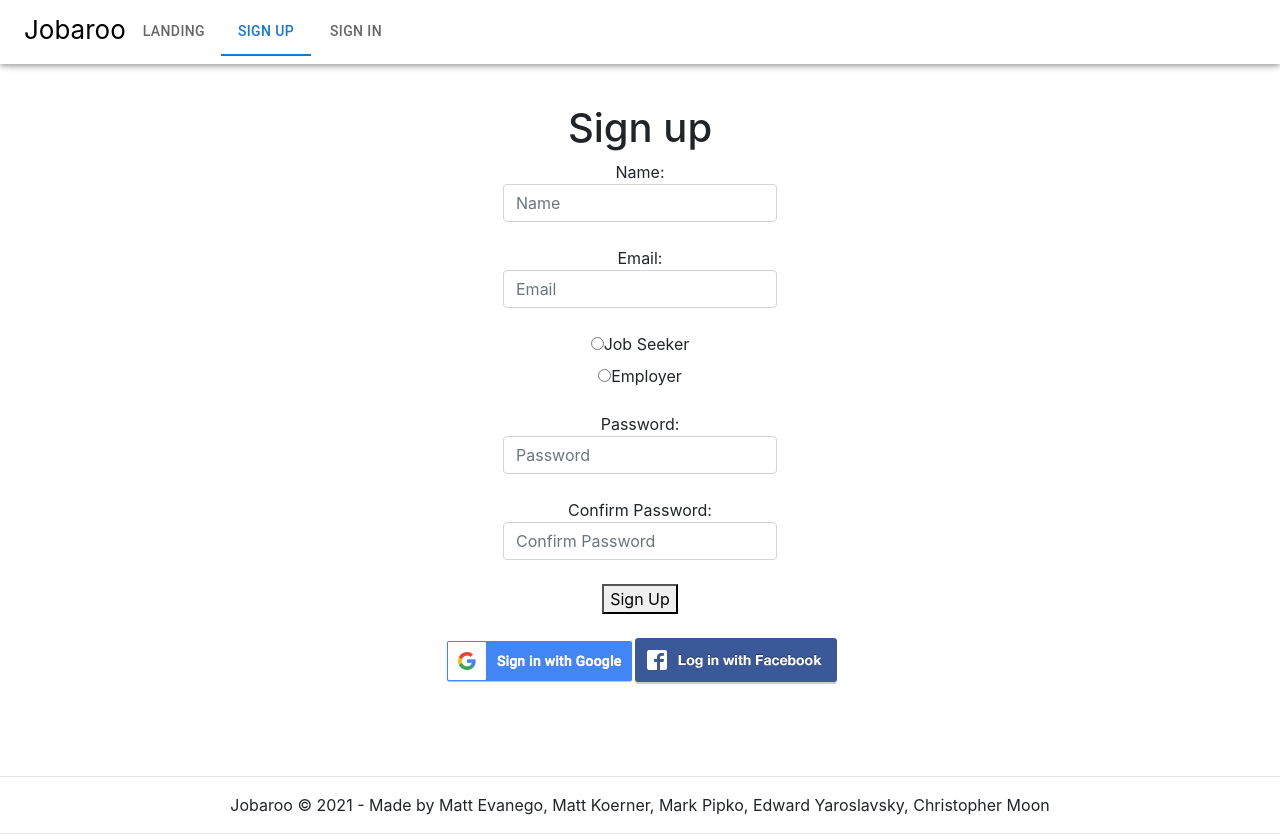
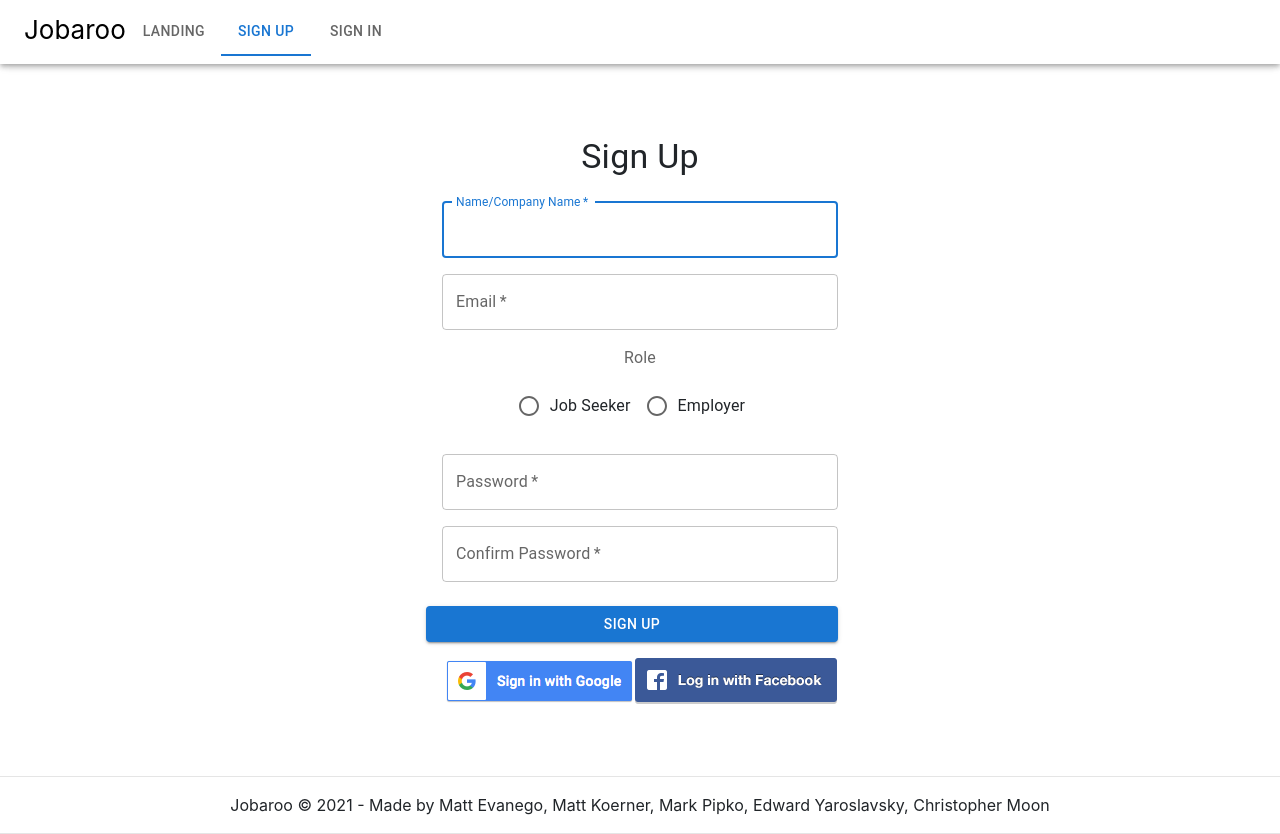
Before and after one commit to markpipko/CS-554-Final-Project, a React (Create React App) app in the folder client/: page /signup in a window 1280 px wide. Built offline with nearby package versions, Linux system fonts and the light colour scheme; no server answers.

Commit message:
Updated sign up page

```diff
--- a/client/src/Components/SignIn.js
+++ b/client/src/Components/SignIn.js
@@ -81,7 +81,7 @@ function SignIn() {
 				) : (
 					<div></div>
 				)}
-				<Box component="form" onSubmit={handleLogin} sx={{ mt: 1 }}>
+				<Box component="form" onSubmit={handleLogin} noValidate sx={{ mt: 1 }}>
 					<TextField
 						id="email"
 						margin="normal"
--- a/client/src/Components/SignUp.js
+++ b/client/src/Components/SignUp.js
@@ -3,10 +3,23 @@ import { Redirect } from "react-router-dom";
 import { doCreateUserWithEmailAndPassword } from "../firebase/FirebaseFunctions";
 import { AuthContext } from "../firebase/Auth";
 import SocialSignIn from "./SocialSignIn";
-
+import {
+	Container,
+	Box,
+	Typography,
+	Grid,
+	TextField,
+	Button,
+	RadioGroup,
+	FormControlLabel,
+	Radio,
+	FormControl,
+	FormLabel,
+	CircularProgress,
+	FormHelperText,
+} from "@mui/material";
 function SignUp() {
 	const { currentUser } = useContext(AuthContext);
-	const [pwMatch, setPwMatch] = useState("");
 	const [formData, setFormData] = useState({
 		displayName: "",
 		email: "",
@@ -14,15 +27,75 @@ function SignUp() {
 		passwordOne: "",
 		passwordTwo: "",
 	});
+	const [loading, setLoading] = useState(false);
+	const [nameError, setNameError] = useState(false);
+	const [nameErrorMessage, setNameErrorMessage] = useState("");
+	const [emailError, setEmailError] = useState(false);
+	const [emailErrorMessage, setEmailErrorMessage] = useState("");
+	const [roleError, setRoleError] = useState(false);
+	const [roleErrorMessage, setRoleErrorMessage] = useState("");
+	const [passwordError, setPasswordError] = useState(false);
+	const [passwordErrorMessage, setPasswordErrorMessage] = useState("");
+
 	const handleChange = (e) => {
 		setFormData((prev) => ({ ...prev, [e.target.name]: e.target.value }));
 	};
 
 	const handleSignUp = async (e) => {
 		e.preventDefault();
+		setLoading(true);
+		if (!formData.displayName || !formData.displayName.trim()) {
+			setNameError(true);
+			setNameErrorMessage("Name must be provided");
+			setLoading(false);
+			return;
+		}
+		setNameError(false);
+		setNameErrorMessage("");
+
+		if (!formData.email || !formData.email.trim()) {
+			setEmailError(true);
+			setEmailErrorMessage("Email must be provided");
+			setLoading(false);
+			return;
+		}
+		setEmailError(false);
+		setEmailErrorMessage("");
+
+		let pattern =
+			/^(([^<>()[\]\\.,;:\s@"]+(\.[^<>()[\]\\.,;:\s@"]+)*)|(".+"))@((\[[0-9]{1,3}\.[0-9]{1,3}\.[0-9]{1,3}\.[0-9]{1,3}])|(([a-zA-Z\-0-9]+\.)+[a-zA-Z]{2,}))$/;
+		if (!pattern.test(formData.email)) {
+			setEmailError(true);
+			setEmailErrorMessage("Email is not valid");
+			setLoading(false);
+			return;
+		}
+		setEmailError(false);
+		setEmailErrorMessage("");
+
+		if (!formData.role) {
+			setRoleError(true);
+			setRoleErrorMessage(`Error: A role must be selected.`);
+			setLoading(false);
+			return;
+		}
+		setRoleError(false);
+		setRoleErrorMessage("");
+
+		if (!formData.passwordOne || !formData.passwordTwo) {
+			setPasswordError(true);
+			setPasswordErrorMessage("Password must be provided");
+			setLoading(false);
+			return;
+		}
+		setPasswordError(false);
+		setPasswordErrorMessage("");
+
 		if (formData.passwordOne !== formData.passwordTwo) {
-			setPwMatch("Passwords do not match");
-			return false;
+			setPasswordError(true);
+			setPasswordErrorMessage("Passwords do not match");
+			setLoading(false);
+			return;
 		}
 
 		try {
@@ -33,7 +106,11 @@ function SignUp() {
 				formData.displayName
 			);
 		} catch (error) {
-			alert(error);
+			setEmailError(true);
+			setEmailErrorMessage(
+				"Email is already in use. Please use a different email."
+			);
+			setLoading(false);
 		}
 	};
 
@@ -42,94 +119,110 @@ function SignUp() {
 	}
 
 	return (
-		<div>
-			<h1>Sign up</h1>
-			{pwMatch && <h4 className="error">{pwMatch}</h4>}
-			<div>
-				<div className="form-group">
-					<label>
-						Name:
-						<input
-							className="form-control"
+		<Container component="main" maxWidth="xs">
+			<Box
+				sx={{
+					marginTop: 4,
+					display: "flex",
+					flexDirection: "column",
+					alignItems: "center",
+				}}
+			>
+				<Typography component="h1" variant="h4">
+					Sign Up
+				</Typography>
+				{loading ? <CircularProgress /> : <div></div>}
+				<Box component="form" noValidate onSubmit={handleSignUp} sx={{ mt: 3 }}>
+					<Grid container spacing={2}>
+						<Grid item xs={12}>
+							<TextField
+								name="displayName"
 								required
-							name="displayName"
-							type="text"
-							placeholder="Name"
+								fullWidth
+								id="displayName"
+								autoFocus
+								label="Name/Company Name"
 								onChange={(e) => handleChange(e)}
+								error={!!nameError}
+								helperText={nameErrorMessage}
 							/>
-					</label>
-				</div>
-				<div className="form-group">
-					<label>
-						Email:
-						<input
-							className="form-control"
+						</Grid>
+						<Grid item xs={12}>
+							<TextField
+								name="email"
 								required
-							name="email"
-							type="email"
-							placeholder="Email"
+								fullWidth
+								id="email"
+								label="Email"
 								onChange={(e) => handleChange(e)}
+								error={!!emailError}
+								helperText={emailErrorMessage}
 							/>
-					</label>
-				</div>
-				<div className="form-group">
-					<input
-						type="radio"
-						id="seeker"
+						</Grid>
+						<Grid item xs={12}>
+							<FormControl component="fieldset" error={roleError}>
+								<FormLabel component="p">Role</FormLabel>
+								<RadioGroup
+									row
+									aria-label="role"
 									name="role"
+									onChange={(e) => handleChange(e)}
+									required
+								>
+									<FormControlLabel
 										value="seeker"
+										control={<Radio />}
+										label="Job Seeker"
+									/>
+									<FormControlLabel
+										value="employer"
+										control={<Radio />}
+										label="Employer"
+									/>
+								</RadioGroup>
+								<FormHelperText>{roleErrorMessage}</FormHelperText>
+							</FormControl>
+						</Grid>
+						<Grid item xs={12}>
+							<TextField
+								name="passwordOne"
+								required
+								fullWidth
+								type="password"
+								id="passwordOne"
+								label="Password"
 								onChange={(e) => handleChange(e)}
+								error={!!passwordError}
+								helperText={passwordErrorMessage}
 							/>
-					<label htmlFor="seeker">Job Seeker</label>
-					<br />
-					<input
-						type="radio"
-						id="employer"
-						name="role"
-						value="employer"
+						</Grid>
+						<Grid item xs={12}>
+							<TextField
+								name="passwordTwo"
+								required
+								fullWidth
+								type="password"
+								id="passwordTwo"
+								label="Confirm Password"
 								onChange={(e) => handleChange(e)}
+								error={!!passwordError}
+								helperText={passwordErrorMessage}
 							/>
-					<label htmlFor="employer">Employer</label>
-				</div>
-				<div className="form-group">
-					<label>
-						Password:
-						<input
-							className="form-control"
-							id="passwordOne"
-							name="passwordOne"
-							type="password"
-							placeholder="Password"
-							required
-							onChange={(e) => handleChange(e)}
-						/>
-					</label>
-				</div>
-				<div className="form-group">
-					<label>
-						Confirm Password:
-						<input
-							className="form-control"
-							name="passwordTwo"
-							type="password"
-							placeholder="Confirm Password"
-							required
-							onChange={(e) => handleChange(e)}
-						/>
-					</label>
-				</div>
-				<button
-					id="submitButton"
-					name="submitButton"
+						</Grid>
+						<Button
 							type="submit"
-					onClick={(e) => handleSignUp(e)}
+							fullWidth
+							variant="contained"
+							sx={{ mt: 3, mb: 2 }}
+							disabled={loading}
 						>
 							Sign Up
-				</button>
-			</div>
-			<br />
+						</Button>
+					</Grid>
+				</Box>
 				<SocialSignIn />
-		</div>
+			</Box>
+		</Container>
 	);
 }
 
```
Also changed, not shown: client/src/firebase/FirebaseFunctions.js (+14 -0 lines). Lines whose indentation alone changed are shown as unchanged.
